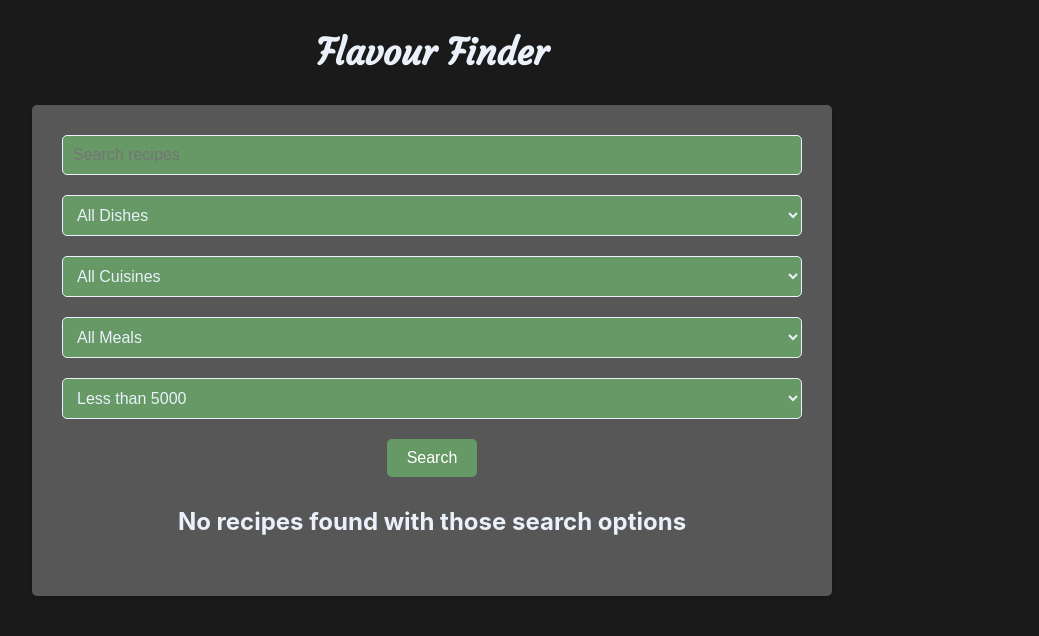
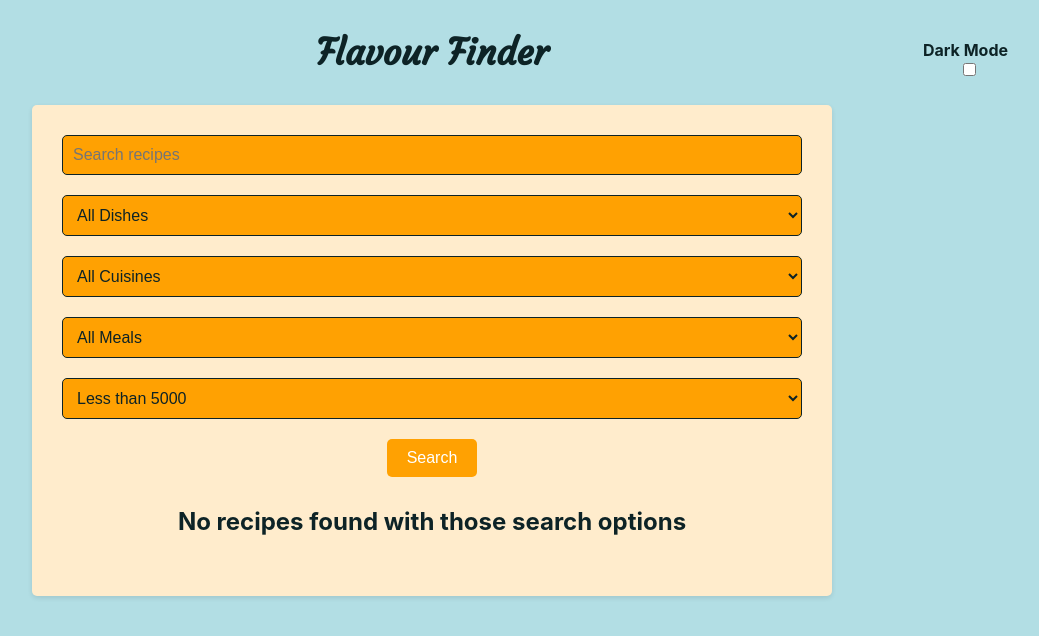
Before and after one commit to yallie11/flavorfinder-, a React (Create React App) app: page / in a window 1280 px wide. Shown: the top 636 px of the page, without its empty margins (208-1247 px from the left). Built offline with nearby package versions, Linux system fonts and the light colour scheme.

Commit message:
Added Light/Dark Mode Switch

```diff
--- a/src/App.css
+++ b/src/App.css
@@ -1,31 +1,6 @@
 @import url("https://fonts.googleapis.com/css2?family=Pacifico&display=swap");
 @import url("https://fonts.googleapis.com/css2?family=Courgette&display=swap");
 
-/* :root {
-  --primary-color: #b2dee4;
-  --secondary-color: #ffa102;
-  --tertiary-color: #30505c;
-  --ternery-color: #fae7b2;
-  --text-color: #aaa;
-  --border-color: #aaa;
-  --link-color: #80d4ff;
-  --link-hover-color: #58b2d6;
-  --app-black: #0D2326;
-  --app-white: #FFECCC;
-} */
-
-:root {
-  --primary-color: #1a1a1a;
-  --secondary-color: #669966;
-  --tertiary-color: #30505c;
-  --ternery-color: #9baf86;
-  --text-color: #aaa;
-  --border-color: #aaa;
-  --link-color: #80d4ff;
-  --link-hover-color: #58b2d6;
-  --app-black: #eaf1fa;
-  --app-white: #575757;
-}
 
 .App {
   text-align: center;
--- a/src/App.js
+++ b/src/App.js
@@ -5,6 +5,7 @@ import Filter from './components/Filter';
 import SearchButton from './components/SearchButton';
 import Header from './components/Header';
 import RecipeResults from './components/RecipeResults';
+import ThemeSwitcher from './components/ThemeSwitcher';
 import { recipes } from './recipes';
 
 function App() {
@@ -75,6 +76,7 @@ function App() {
 		<div className="App">
 
 			<Header />
+			<ThemeSwitcher />
 
 			<main>
 				<Filter
--- a/src/components/RecipeResults.module.css
+++ b/src/components/RecipeResults.module.css
@@ -1,30 +1,3 @@
-/* :root {
-  --primary-color: #b2dee4;
-  --secondary-color: #ffa102;
-  --tertiary-color: #30505c;
-  --ternery-color: #fae7b2;
-  --text-color: #aaa;
-  --border-color: #aaa;
-  --link-color: #80d4ff;
-  --link-hover-color: #58b2d6;
-  --app-black: #0D2326;
-  --app-white: #FFECCC;
-} */
-/* Nab: I think light mode makes a lot more sense for a food recipe app. Light & virant colors are assosciated with good food */
-:root {
-  --primary-color: #1a1a1a;
-  --secondary-color: #669966;
-  --tertiary-color: #30505c;
-  --ternery-color: #9baf86;
-  --text-color: #aaa;
-  --border-color: #aaa;
-  --link-color: #80d4ff;
-  --link-hover-color: #58b2d6;
-  --app-black: #eaf1fa;
-  --app-white: #575757;
-}
-
-/* Dark mode styles */
 
 .recipe {
   border: 2px solid #aaa;
--- /dev/null
+++ b/src/components/ThemeSwitcher.css
@@ -0,0 +1,5 @@
+.switch {
+    position: fixed;
+    top: 20px;
+    right: 5vw;
+}
--- /dev/null
+++ b/src/components/ThemeSwitcher.js
@@ -0,0 +1,54 @@
+import React, { useState, useEffect } from 'react';
+import './ThemeSwitcher.css';
+
+const lightTheme = {
+    '--primary-color': '#b2dee4',
+    '--secondary-color': '#ffa102',
+    '--tertiary-color': '#30505c',
+    '--ternery-color': '#fae7b2',
+    '--text-color': '#aaa',
+    '--border-color': '#aaa',
+    '--link-color': '#80d4ff',
+    '--link-hover-color': '#58b2d6',
+    '--app-black': '#0D2326',
+    '--app-white': '#FFECCC'
+};
+
+const darkTheme = {
+    '--primary-color': '#1a1a1a',
+    '--secondary-color': '#669966',
+    '--tertiary-color': '#30505c',
+    '--ternery-color': '#9baf86',
+    '--text-color': '#aaa',
+    '--border-color': '#aaa',
+    '--link-color': '#80d4ff',
+    '--link-hover-color': '#58b2d6',
+    '--app-black': '#eaf1fa',
+    '--app-white': '#575757'
+};
+
+const ThemeSwitcher = () => {
+  const [darkMode, setDarkMode] = useState(false);
+
+  useEffect(() => {
+    const theme = darkMode ? darkTheme : lightTheme;
+    for (const key in theme) {
+      document.documentElement.style.setProperty(key, theme[key]);
+    }
+  }, [darkMode]);
+
+  const toggleTheme = () => {
+    setDarkMode(!darkMode);
+  };
+
+  return (
+    <div className='switch'>
+      <label>
+        Dark Mode
+        <input type="checkbox" checked={darkMode} onChange={toggleTheme} />
+      </label>
+    </div>
+  );
+};
+
+export default ThemeSwitcher;
--- a/src/styles.css
+++ b/src/styles.css
@@ -1,28 +1,4 @@
-/* :root {
-  --primary-color: #b2dee4;
-  --secondary-color: #ffa102;
-  --tertiary-color: #30505c;
-  --ternery-color: #fae7b2;
-  --text-color: #aaa;
-  --border-color: #aaa;
-  --link-color: #80d4ff;
-  --link-hover-color: #58b2d6;
-  --app-black: #0D2326;
-  --app-white: #FFECCC;
-} */
 
-:root {
-  --primary-color: #1a1a1a;
-  --secondary-color: #669966;
-  --tertiary-color: #30505c;
-  --ternery-color: #9baf86;
-  --text-color: #aaa;
-  --border-color: #aaa;
-  --link-color: #80d4ff;
-  --link-hover-color: #58b2d6;
-  --app-black: #eaf1fa;
-  --app-white: #575757;
-}
 
 html {
   box-sizing: border-box;
```
